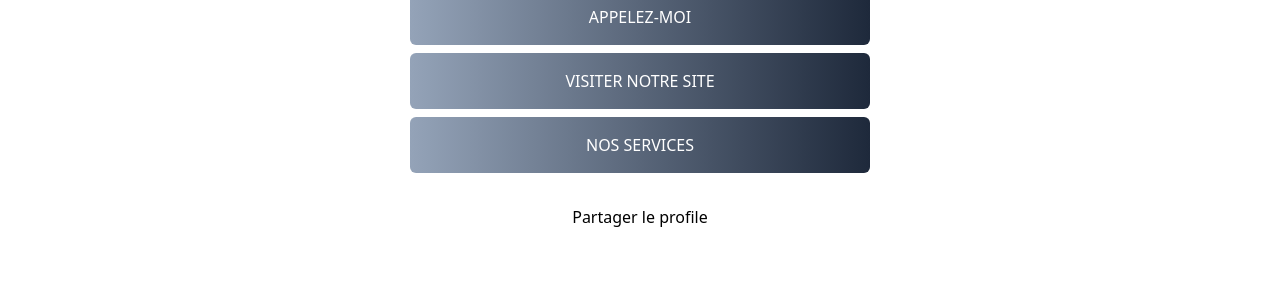
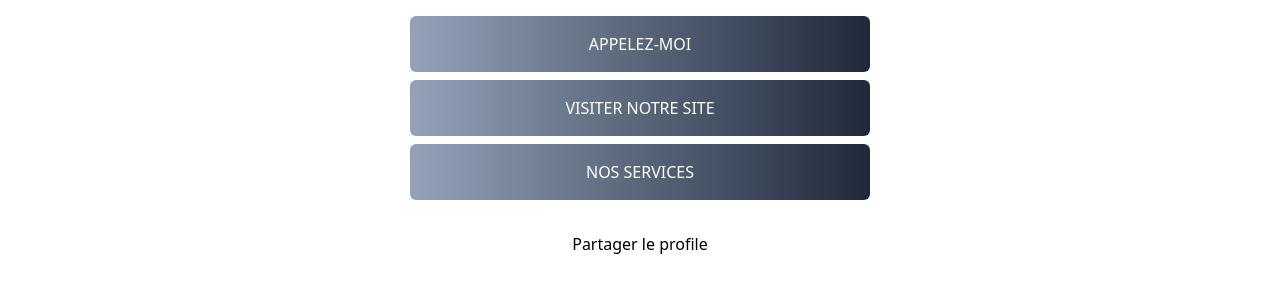
Before and after one commit to egidehirwa/listri-business-card, a website built with Vite: page index.html in a window 1280 px wide. Shown: the part 558-854 px from the top of the page. Before the commit the page ends 800 px from the top, so only its background shows below. Built offline with nearby package versions, Linux system fonts and the light colour scheme.

Commit message:
Layout update

```diff
--- a/index.html
+++ b/index.html
@@ -9,7 +9,7 @@
   </head>
   <body>
     <main
-      class="h-screen flex flex-col gap-y-8 items-center justify-center bg-gradient-to-b from-slate-400 via-white to-white p-10 relative"
+      class="min-h-screen flex flex-col gap-y-8 items-center justify-center bg-gradient-to-b from-slate-400 via-white to-white p-10 relative"
     >
       <!-- Image du logo -->
       <div>
```
